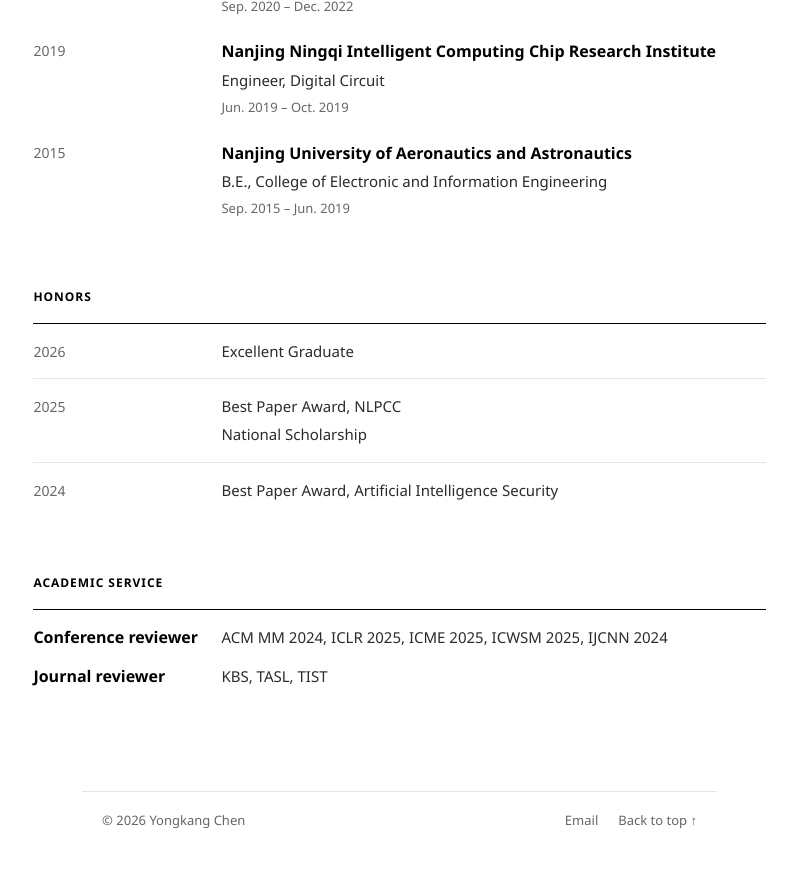
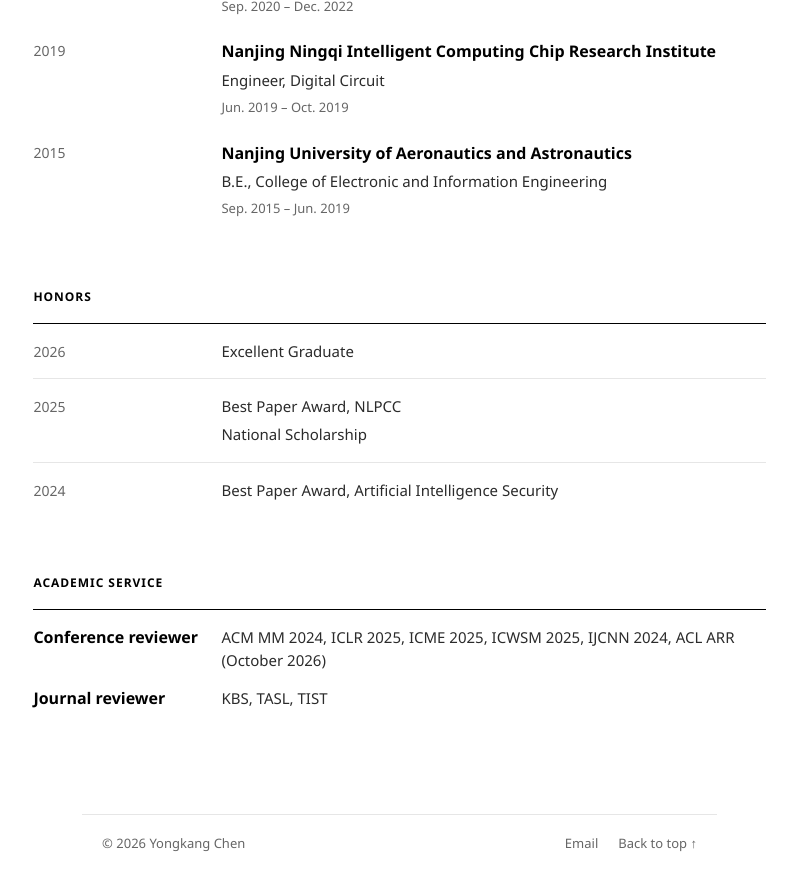
Before and after one commit to ykchen824/ykchen824.github.io, a Jekyll site: the page built from index.html, in a window 1280 px wide and 900 px high, scrolled down 3235 px. Shown: the top 891 px of the window, without its empty margins (233-1030 px from the left). Built offline with Jekyll 4.4.1, drawn with Linux system fonts in a browser that asks for light colours.

Commit message:
Add ACL ARR 2026 to conference reviewer list

```diff
--- a/index.html
+++ b/index.html
@@ -178,7 +178,7 @@
   <dl class="service">
     <div class="service-row">
       <dt>Conference reviewer</dt>
-      <dd>ACM MM 2024, ICLR 2025, ICME 2025, ICWSM 2025, IJCNN 2024</dd>
+      <dd>ACM MM 2024, ICLR 2025, ICME 2025, ICWSM 2025, IJCNN 2024, ACL ARR (October 2026)</dd>
     </div>
     <div class="service-row">
       <dt>Journal reviewer</dt>
```
